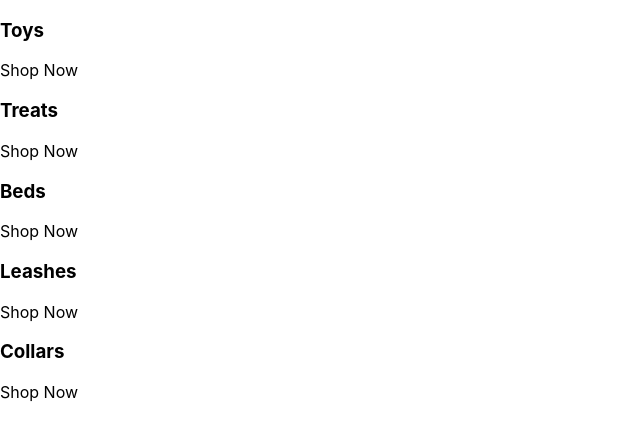
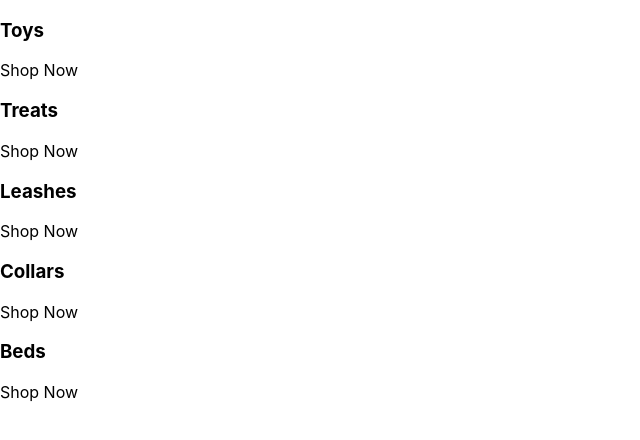
Before and after one commit to JeffKnowlesJr/react-dog-store, a React (Create React App) app: page / in a window 1280 px wide. Shown: the top 440 px of the page, without its empty margins (0-640 px from the left). Built offline with nearby package versions, Linux system fonts and the light colour scheme.

Commit message:
Added barebones for category component, refactord

```diff
--- a/src/App.js
+++ b/src/App.js
@@ -1,41 +1,42 @@
+import categoryComponent from './components/category/category.component'
+
 const App = () => {
+  const categories = [
+    {
+      id: 1,
+      title: 'Toys'
+    },
+    {
+      id: 2,
+      title: 'Treats'
+    },
+    {
+      id: 3,
+      title: 'Leashes'
+    },
+    {
+      id: 4,
+      title: 'Collars'
+    },
+    {
+      id: 5,
+      title: 'Beds'
+    }
+  ]
+
   return (
     <div className="categories_container">
-      <div className="category_container">
-        {/* <img src="" alt="" /> */}
-        <div className="category_body__container">
-          <h3>Toys</h3>
-          <p>Shop Now</p>
-        </div>
-      </div>
-      <div className="category_container">
-        {/* <img src="" alt="" /> */}
-        <div className="category_body__container">
-          <h3>Treats</h3>
-          <p>Shop Now</p>
-        </div>
-      </div>
-      <div className="category_container">
-        {/* <img src="" alt="" /> */}
-        <div className="category_body__container">
-          <h3>Beds</h3>
-          <p>Shop Now</p>
-        </div>
-      </div>
-      <div className="category_container">
-        {/* <img src="" alt="" /> */}
-        <div className="category_body__container">
-          <h3>Leashes</h3>
-          <p>Shop Now</p>
-        </div>
-      </div>
-      <div className="category_container">
-        {/* <img src="" alt="" /> */}
-        <div className="category_body__container">
-          <h3>Collars</h3>
-          <p>Shop Now</p>
-        </div>
-      </div>
+      {categories.map(({ title }) => {
+        return (
+          <div className="category_container">
+            <div className="category_container__image"></div>
+            <div className="category_body__container">
+              <h3>{title}</h3>
+              <p>Shop Now</p>
+            </div>
+          </div>
+        )
+      })}
     </div>
   )
 }
--- /dev/null
+++ b/src/components/category/category.component.jsx
@@ -0,0 +1,13 @@
+const category = () => {
+  return (
+    <div className="category_container">
+      {/* <img src="" alt="" /> */}
+      <div className="category_body__container">
+        <h3>Collars</h3>
+        <p>Shop Now</p>
+      </div>
+    </div>
+  )
+}
+
+export default category()
```
